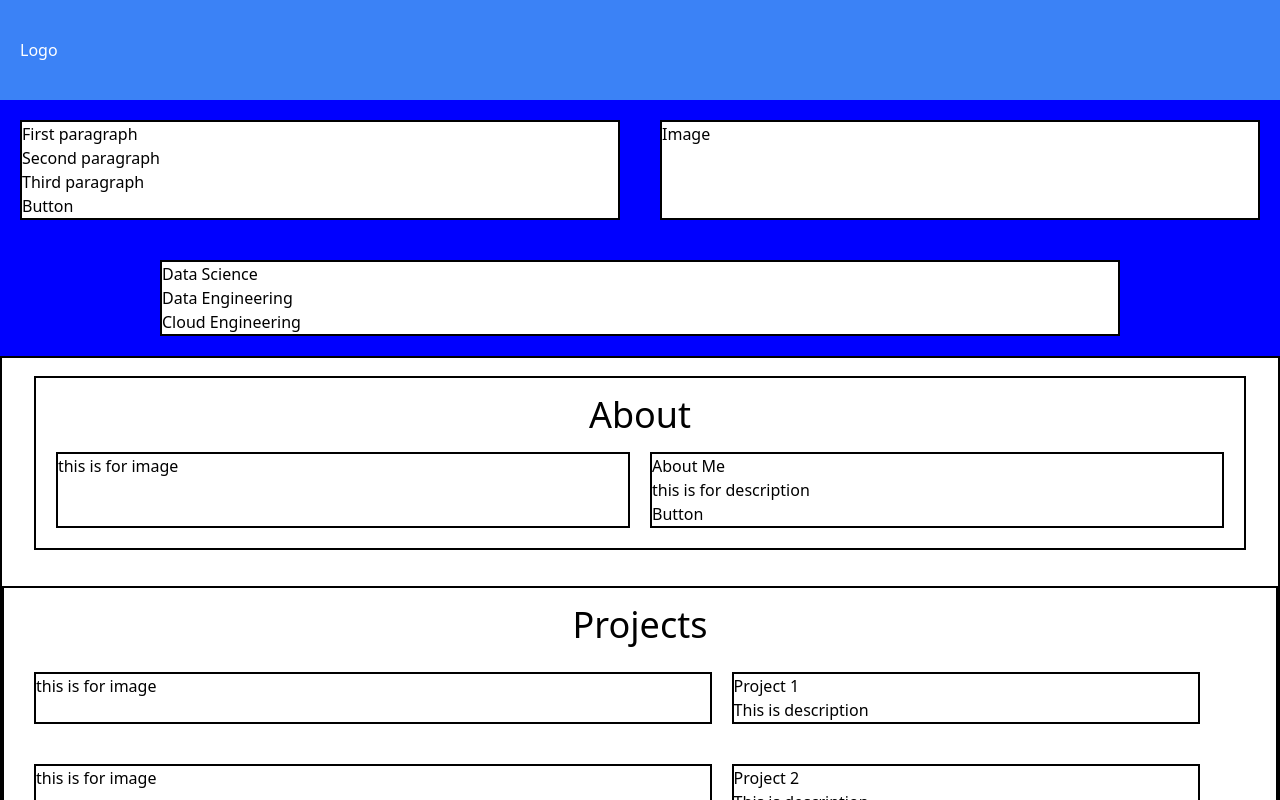
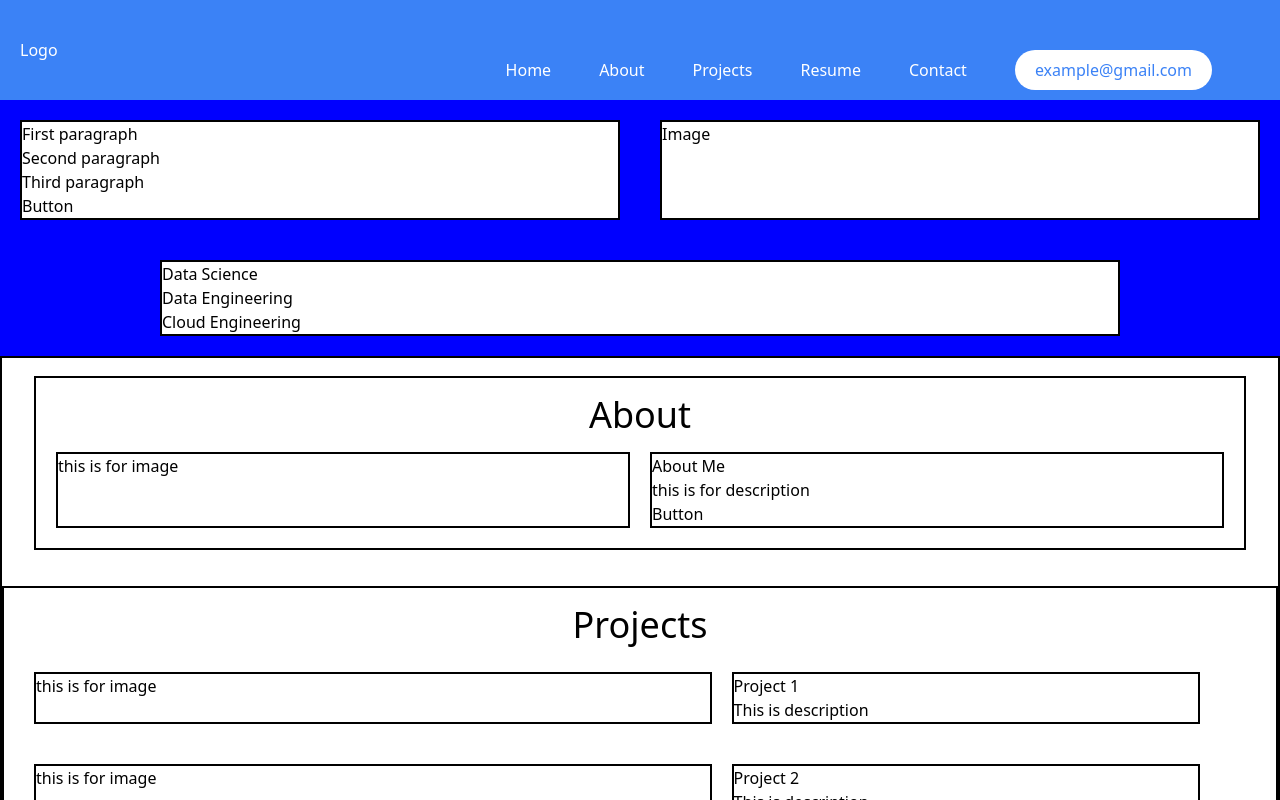
Before and after one commit to darryliswahyudhi/portfolio-project-one, a React (Create React App) app: page / in a window 1280 px wide. Built offline with nearby package versions, Linux system fonts and the light colour scheme.

Commit message:
finally finished the header format

```diff
--- a/src/components/header.jsx
+++ b/src/components/header.jsx
@@ -1,11 +1,25 @@
 //Imports from React
-import React, { useState } from 'react';
+import React, { useState, useEffect } from 'react';
 
 //Imports from files
 import '../css/header.css';
 
 function Header() {
     const [isOpen, setIsOpen] = useState(false);
+    const [isLargeScreen, setIsLargeScreen] = useState(window.innerWidth > 1024); // add this
+
+    // add this
+    useEffect(() => {
+      const handleResize = () => {
+        setIsLargeScreen(window.innerWidth > 1024);
+      };
+
+      window.addEventListener('resize', handleResize);
+
+      return () => {
+        window.removeEventListener('resize', handleResize);
+      };
+    }, []);
 
     return (
       <header className="header-container flex justify-between items-center p-5 bg-blue-500">
@@ -20,8 +34,8 @@ function Header() {
             >
               {isOpen ? 'Close' : 'Menu'}
             </button>
-            {isOpen && (
-              <ul className="header-nav lg:flex items-center">
+            {(isOpen || isLargeScreen ) && (
+              <ul className={`header-nav ${isOpen ? 'block' : 'hidden'} lg:flex items-center`}>
                 <li className="header-button mr-12"><a href="#" className="text-white">Home</a></li>
                 <li className="header-button mr-12"><a href="#" className="text-white">About</a></li>
                 <li className="header-button mr-12"><a href="#" className="text-white">Projects</a></li>
--- a/src/css/header.css
+++ b/src/css/header.css
@@ -1,6 +1,14 @@
 .header-container{
   height: 100px;
   overflow: visible;
+}
+
+.menu-container {
+  position: absolute;
+  right: 0;
+  display: flex;
+  flex-direction: column;
+  align-items: flex-end;
 }
 
 .header-logo{
@@ -24,13 +32,6 @@
 
 }
 
-.menu-container {
-  position: absolute;
-  right: 0;
-  display: flex;
-  flex-direction: column;
-  align-items: flex-end;
-}
 
 .header-nav{
   width: auto; /* adjust this value as needed */
```
